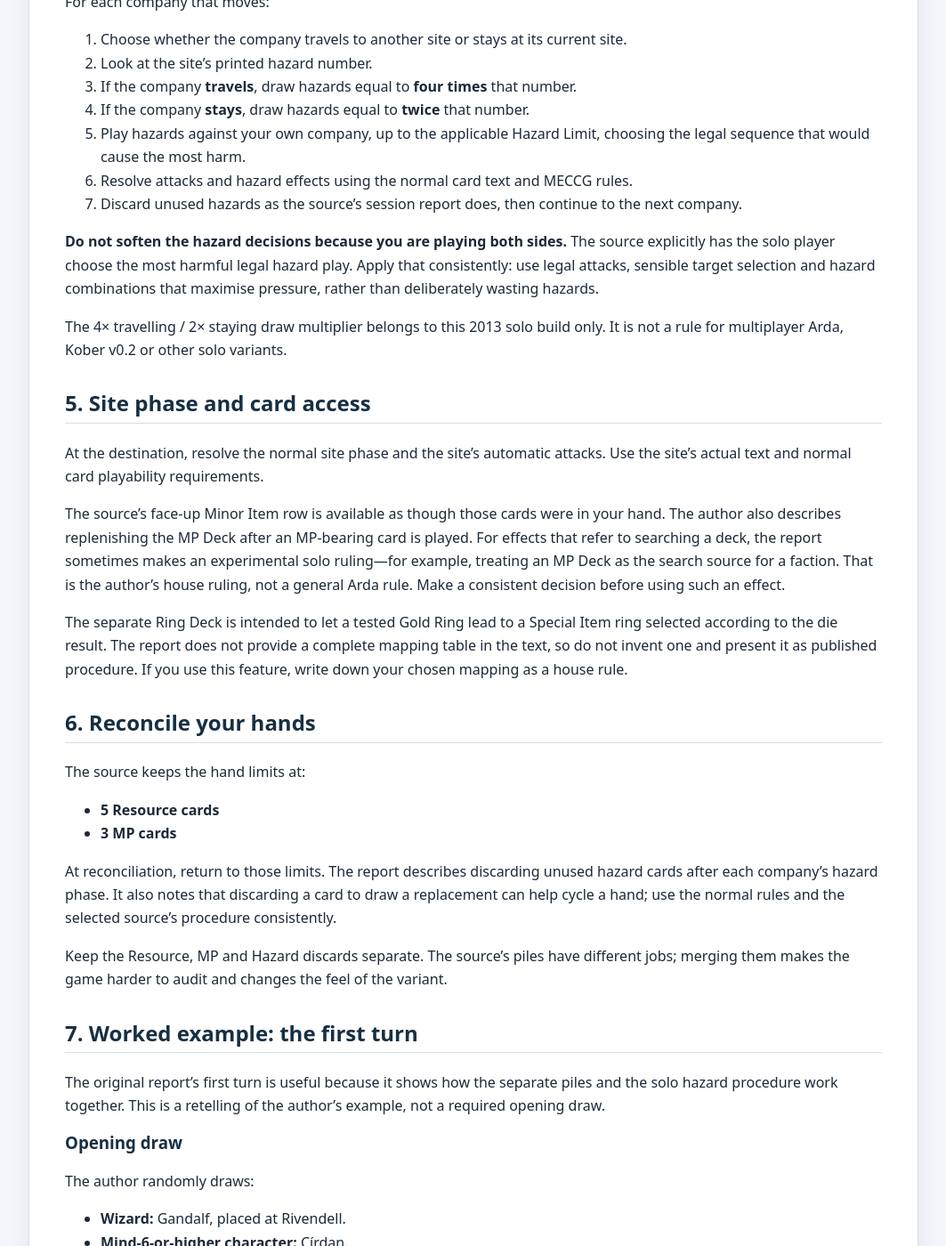
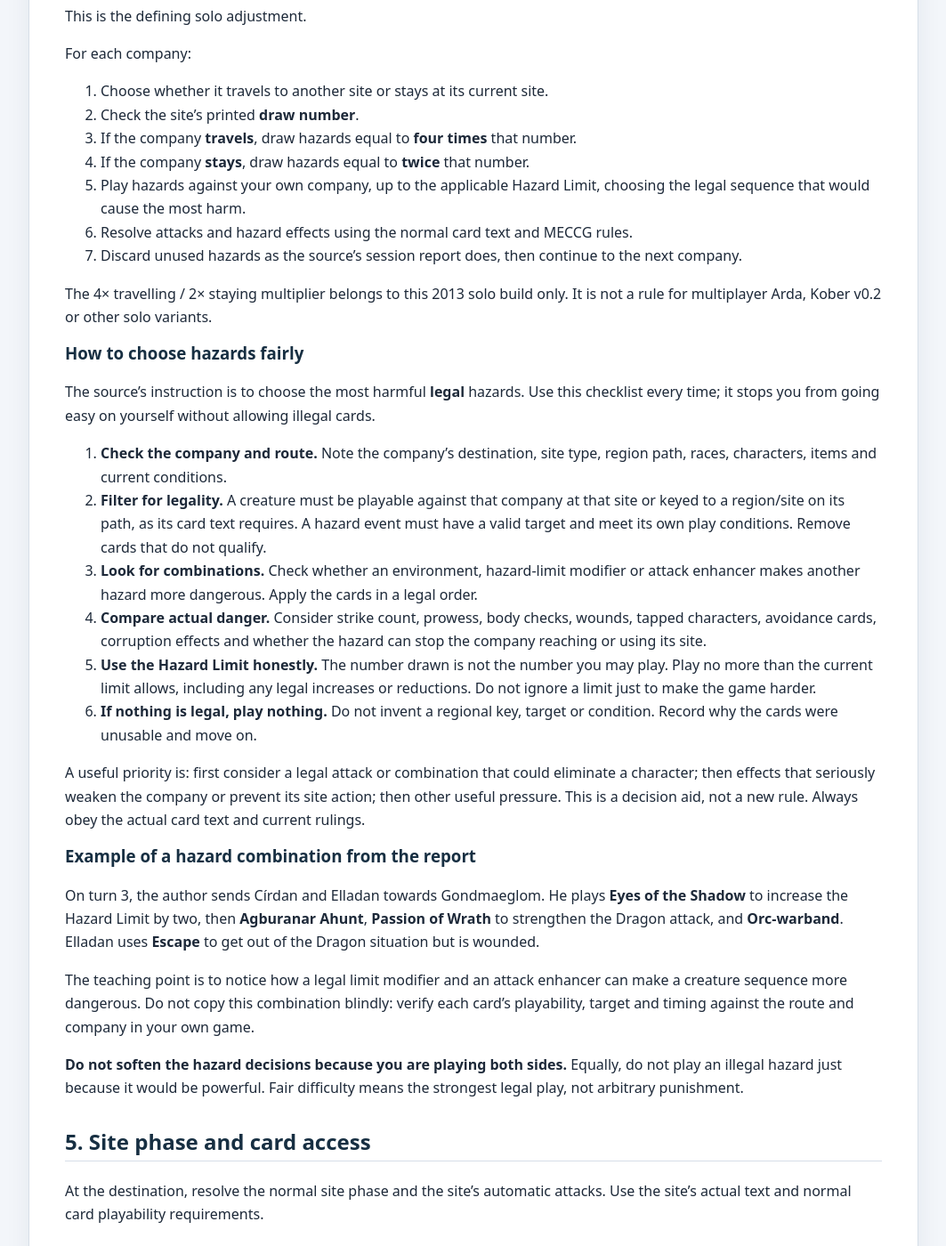
Before and after one commit to JamSpot/meccg-arda-master-database, a Jekyll site: the page built from docs/arda-solo-first-game.md, in a window 1280 px wide and 1400 px high, scrolled down 2737 px. Shown: the whole window at 89% size, without its empty margins (108-1171 px from the left). Built offline with Jekyll 4.4.1, drawn with Linux system fonts in a browser that asks for light colours; some of the changed text lies outside the part shown.

Commit message:
Rework first solo Arda guide with clean layout and fair hazard-selection procedure

```diff
--- a/docs/arda-solo-first-game.md
+++ b/docs/arda-solo-first-game.md
@@ -16,9 +16,13 @@ The author designed this method to use a broad personal MECCG collection for a s
 - **Eight turns**
 - **25 Marshaling Points**
 - **A dead Wizard costs 5 MPs**
-- The author draws and plays hazards against their own company, deliberately choosing the most harmful legal attacks
+- You draw and play hazards against your own company, deliberately choosing the most harmful legal plays
 
-The author describes the method as experimental and says some card interactions required a judgement call. Treat it as a playable home variant, not a tournament-tight rules document. Keep a note of any house ruling you make so it stays consistent between sessions.\n\n### Two extra card-use changes in this variant\n\nThe original post also says that Wizard-specific cards may be used by any Wizard. It proposes that character-specific cards may be used by any non-Wizard character with mind 6 or higher, but explicitly marks that second change as **playtesting**. If you want to reproduce the author's experiment, record both changes before play; if you prefer a stricter game, omit the playtesting change and accept that the session may play differently. Neither change is a general multiplayer Arda rule.
+The author describes the method as experimental and says some card interactions required a judgement call. Treat it as a playable home variant, not a tournament-tight rules document. Keep a note of any house ruling you make so it stays consistent between sessions.
+
+### Two extra card-use changes in this variant
+
+The original post also says that Wizard-specific cards may be used by any Wizard. It proposes that character-specific cards may be used by any non-Wizard character with mind 6 or higher, but explicitly marks that second change as **playtesting**. If you want to reproduce the author's experiment, record both changes before play. If you prefer a stricter game, omit the playtesting change and accept that the session may play differently. Neither change is a general multiplayer Arda rule.
 
 ## 2. Build the piles
 
@@ -57,25 +61,44 @@ The principle is to include broad card variety, then add extra copies of useful
 8. Reveal one character from Character Deck 1 and three from Character Deck 2 as face-up roaming characters. These can be recruited as if they were in your hand.
 9. Record the starting company, its mind total, the four face-up Minor Items and the four face-up characters.
 
-The source's starting company procedure is unusual: the Wizard is already in play, one mind-6-or-higher character is added, then lower-mind characters are drawn until the 20 total mind limit is reached or the next draw would exceed it. This is a mind limit, not a direct-influence limit. Do not replace this with the multiplayer Arda drafting procedure.
+The original post loosely calls this a 20-point “influence” limit. For clarity, treat it as the standard **20 total mind** starting-company limit: mind is the amount of general influence a character uses, while direct influence is a separate attribute used to control followers. The Wizard is your avatar and is not part of that 20-mind character total. Do not replace this solo setup with the multiplayer Arda drafting procedure.
 
-## 4. The movement and hazard procedure
+## 4. Movement and hazards
 
 This is the defining solo adjustment.
 
-For each company that moves:
+For each company:
 
-1. Choose whether the company travels to another site or stays at its current site.
-2. Look at the site's printed hazard number.
+1. Choose whether it travels to another site or stays at its current site.
+2. Check the site's printed **draw number**.
 3. If the company **travels**, draw hazards equal to **four times** that number.
 4. If the company **stays**, draw hazards equal to **twice** that number.
 5. Play hazards against your own company, up to the applicable Hazard Limit, choosing the legal sequence that would cause the most harm.
 6. Resolve attacks and hazard effects using the normal card text and MECCG rules.
 7. Discard unused hazards as the source's session report does, then continue to the next company.
 
-**Do not soften the hazard decisions because you are playing both sides.** The source explicitly has the solo player choose the most harmful legal hazard play. Apply that consistently: use legal attacks, sensible target selection and hazard combinations that maximise pressure, rather than deliberately wasting hazards.
+The 4× travelling / 2× staying multiplier belongs to this 2013 solo build only. It is not a rule for multiplayer Arda, Kober v0.2 or other solo variants.
 
-The 4× travelling / 2× staying draw multiplier belongs to this 2013 solo build only. It is not a rule for multiplayer Arda, Kober v0.2 or other solo variants.
+### How to choose hazards fairly
+
+The source's instruction is to choose the most harmful **legal** hazards. Use this checklist every time; it stops you from going easy on yourself without allowing illegal cards.
+
+1. **Check the company and route.** Note the company's destination, site type, region path, races, characters, items and current conditions.
+2. **Filter for legality.** A creature must be playable against that company at that site or keyed to a region/site on its path, as its card text requires. A hazard event must have a valid target and meet its own play conditions. Remove cards that do not qualify.
+3. **Look for combinations.** Check whether an environment, hazard-limit modifier or attack enhancer makes another hazard more dangerous. Apply the cards in a legal order.
+4. **Compare actual danger.** Consider strike count, prowess, body checks, wounds, tapped characters, avoidance cards, corruption effects and whether the hazard can stop the company reaching or using its site.
+5. **Use the Hazard Limit honestly.** The number drawn is not the number you may play. Play no more than the current limit allows, including any legal increases or reductions. Do not ignore a limit just to make the game harder.
+6. **If nothing is legal, play nothing.** Do not invent a regional key, target or condition. Record why the cards were unusable and move on.
+
+A useful priority is: first consider a legal attack or combination that could eliminate a character; then effects that seriously weaken the company or prevent its site action; then other useful pressure. This is a decision aid, not a new rule. Always obey the actual card text and current rulings.
+
+### Example of a hazard combination from the report
+
+On turn 3, the author sends Círdan and Elladan towards Gondmaeglom. He plays **Eyes of the Shadow** to increase the Hazard Limit by two, then **Agburanar Ahunt**, **Passion of Wrath** to strengthen the Dragon attack, and **Orc-warband**. Elladan uses **Escape** to get out of the Dragon situation but is wounded.
+
+The teaching point is to notice how a legal limit modifier and an attack enhancer can make a creature sequence more dangerous. Do not copy this combination blindly: verify each card's playability, target and timing against the route and company in your own game.
+
+**Do not soften the hazard decisions because you are playing both sides.** Equally, do not play an illegal hazard just because it would be powerful. Fair difficulty means the strongest legal play, not arbitrary punishment.
 
 ## 5. Site phase and card access
 
@@ -157,37 +180,7 @@ Use this small record after every turn. It helps you see whether the 25-MP targe
 
 At the end of turn 8, check whether you have reached **25 MPs**, applying the source's **−5 MP penalty if your Wizard has been killed**. The original report treats corruption checks and other end-game checks as relevant to its own session; continue to follow the normal rules and card text for those checks.
 
-## 9. How to keep the challenge fair
-
-Use the same discipline every game:
-
-- **Hazards:** choose the strongest legal play, not the kindest one. Do not hold back a playable attack simply because it might kill a character.
-- **Company size:** the source's author found that splitting into small companies could be dangerous and later thought one medium-sized company might be wiser. Treat that as a strategic observation, not a compulsory rule.
-- **Card pool:** record every pile and its multiples. If you add more copies of a powerful resource, consider whether the hazard pile also needs a consistent increase; do not change pile contents mid-game to rescue a poor draw.
-- **House rulings:** write them down before the next session. Do not decide an ambiguous card interaction in whichever way benefits you at that moment.
-- **Difficulty:** record the final score, turn count, character deaths and any unusually favourable or unfavourable draws. Adjust the pool only between games.
-
-## 10. What this guide does not combine
-
-This walkthrough deliberately does not import:
-
-
-Use this small record after every turn. It helps you see whether the 25-MP target is realistic and makes repeated games comparable.
-
-| Turn | MPs at end of turn | Wizard alive? | Company / site | Important losses or notes |
-|---:|---:|---|---|---|
-| 1 |  |  |  |  |
-| 2 |  |  |  |  |
-| 3 |  |  |  |  |
-| 4 |  |  |  |  |
-| 5 |  |  |  |  |
-| 6 |  |  |  |  |
-| 7 |  |  |  |  |
-| 8 |  |  |  |  |
-
-At the end of turn 8, check whether you have reached **25 MPs**, applying the source's **−5 MP penalty if your Wizard has been killed**. The original report treats corruption checks and other end-game checks as relevant to its own session; continue to follow the normal rules and card text for those checks.
-
-## 9. How to keep the challenge fair
+## 9. Keep the challenge fair
 
 Use the same discipline every game:
 
```
Also changed, not shown: other parts of docs/arda-solo-first-game.md (+2 -2 lines).
